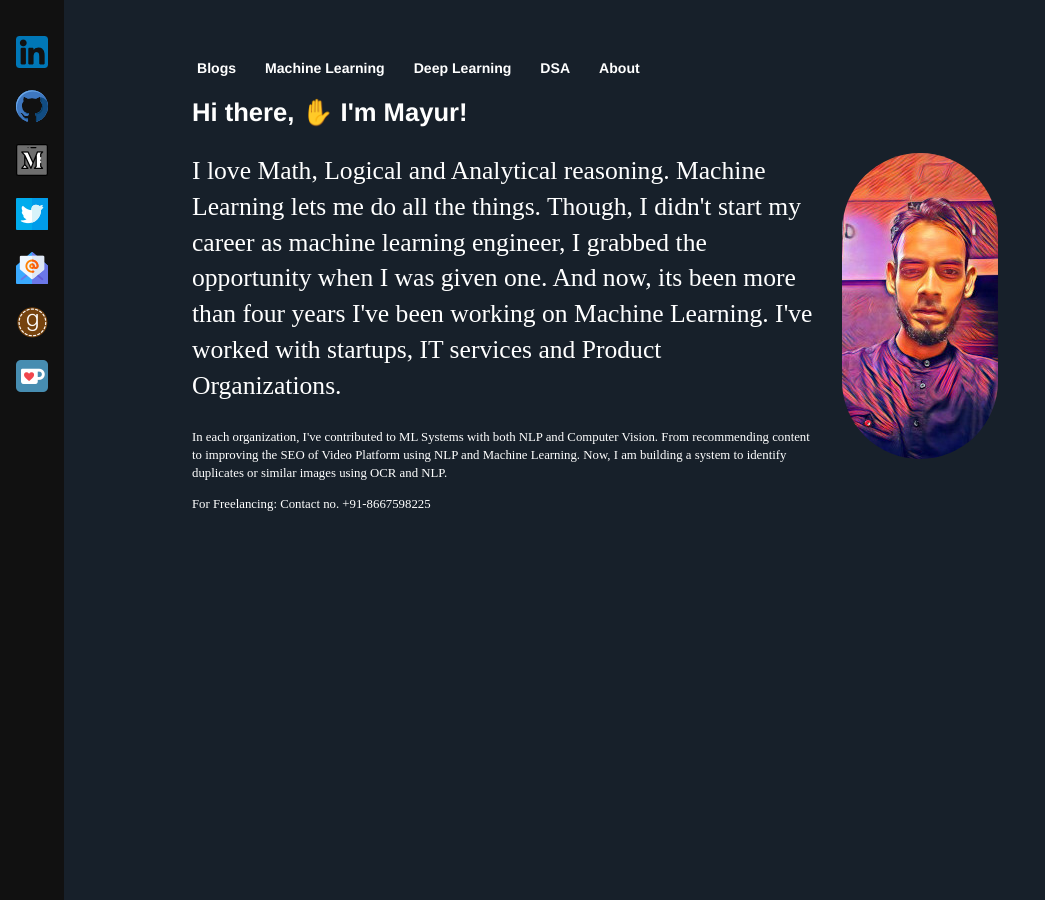
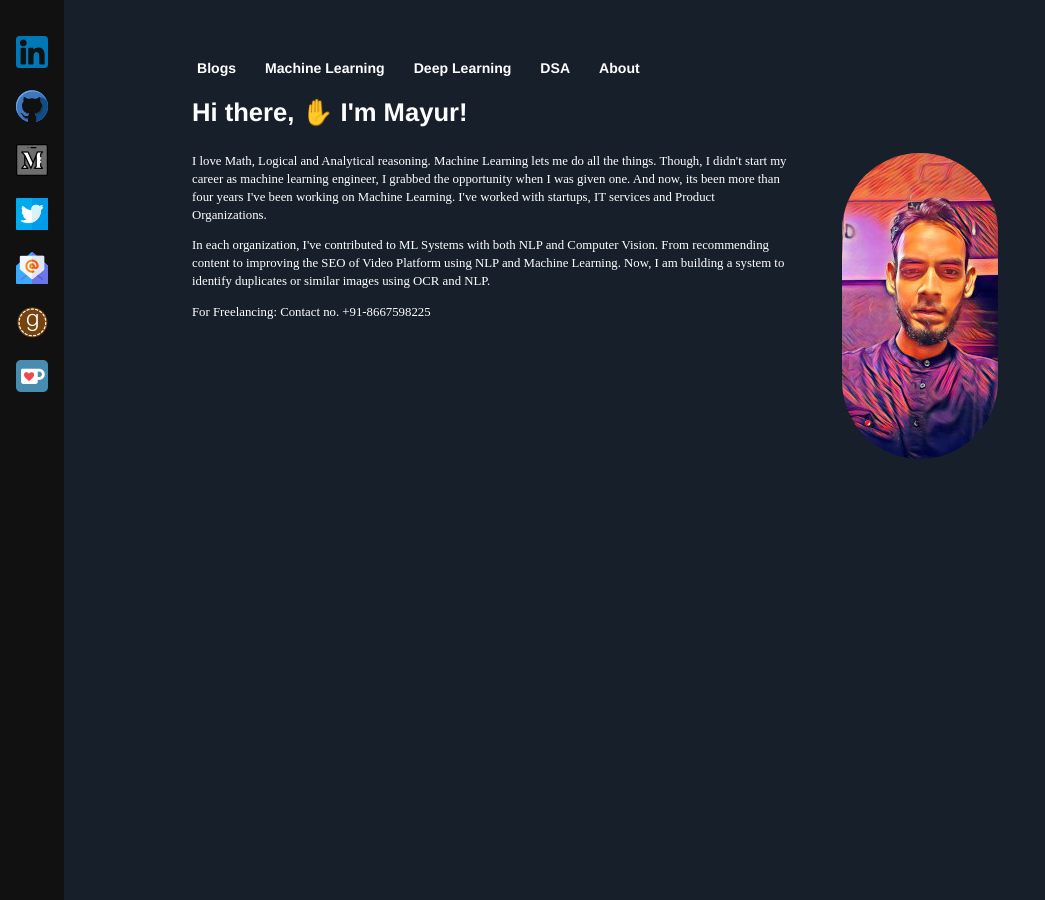
Before and after one commit to Mayurji/mayurji.github.io, a Jekyll site: the page built from about/index.html, in a window 1280 px wide. Shown: the whole page, without its empty margins (0-1045 px from the left). Built offline with Jekyll 4.4.1, drawn with Linux system fonts in a browser that asks for light colours.

Commit message:
Update index.html

```diff
--- a/about/index.html
+++ b/about/index.html
@@ -11,10 +11,10 @@ title: Math + Computing = AI
 <body style="background-color:#17202a;" style="width:90%">
 <h2>Hi there, ✋ I'm Mayur!</h2>
 <div>
-<p>
+<p style='font-size:2vw'>
 	<!--<img src="{{site.url}}/assets/images/profile/mayur.jpg" class="image-cropper" alt="avatar" class="profile-pic" border="3">-->
 	<img alt="Mayur Jain" src="{{site.url}}/assets/images/profile/mayur.jpg" style="float: right; max-width: 33%; margin: 0 0 1em 2em; border-radius: 999px">
-	<p style='font-size:2vw'>
+	<p>
 	I love Math, Logical and Analytical reasoning. Machine Learning lets me do all the things. Though, I didn't start my career as
 	machine learning engineer, I grabbed the opportunity when I was given one. And now, its been more than four years I've been working on Machine Learning.
 	I've worked with startups, IT services and Product Organizations.</p>
```
